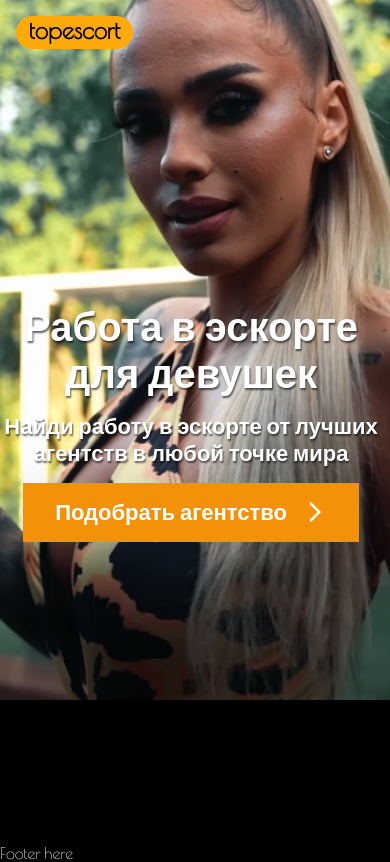
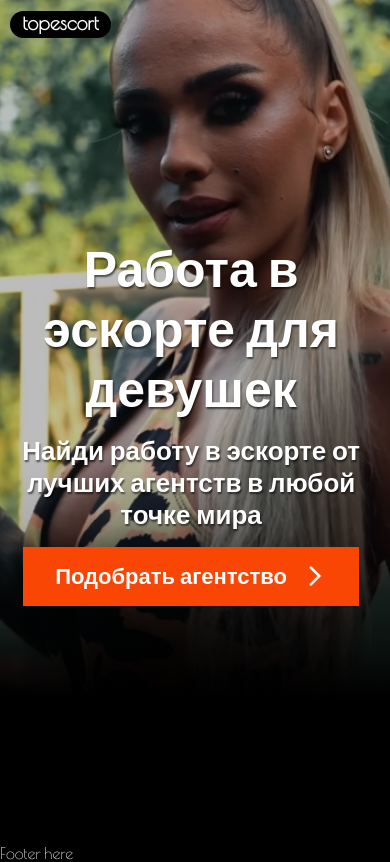
Before and after one commit to DmitryBoroday/top-html, a website: page index.html in a window 390 px wide. Drawn offline with nearby package versions, Linux system fonts and the light colour scheme.

Commit message:
more job

```diff
--- a/index.css
+++ b/index.css
@@ -39,12 +39,20 @@ header .logo {
     top: 1rem;
     left: 6rem;
     font-weight: bolder;
-    font-size: 24px;
+    font-size: 20px;
     border-radius: 28px;
     padding-inline: 0.8rem;
     padding-bottom: 0.3rem;
-    color: black;
-    background-color: rgb(255, 169, 10);
+    color: white;
+    background-color: black;
+    z-index: 50;
+}
+header .bg {
+    position: absolute;
+    inset: 0;
+    background: linear-gradient(270deg,rgba(0, 0, 0, 0.26) 75%, rgba(0, 0, 0, 1) 100%);
+    z-index: 30;
+    height: 100vh;
 }
 header picture img {
     width: 100%;
@@ -62,6 +70,7 @@ header article {
     justify-content: center;
     align-items: start;
     gap: 1rem;
+    z-index: 50;
 }
 header article h1 {
     text-align: start;
@@ -74,7 +83,7 @@ header article h2 {
     font-size: 32px;
 }
 header article a {
-    background-color: #f39108;
+    background-color: #f94604;
     display: flex;
     align-items: center;
     gap: 1rem;
@@ -90,8 +99,13 @@ header article a {
     height: 700px;
     object-fit: cover;
 }
+    header .bg {
+        height: 700px;
+     background: linear-gradient(180deg,rgba(0, 0, 0, 0.26) 75%, rgba(0, 0, 0, 1) 100%);
+}
     header .logo {
-    left: 1rem;
+      top: 0.66rem;
+      left: 0.6rem;
 }
     header article {
     position: absolute;
@@ -108,13 +122,13 @@ header article a {
 }
     header article h1 {
     text-align: center;
-    font-size: 40px;
+    font-size: 50px;
     line-height: normal;
     text-shadow: 1px 2px 2px rgba(0,0,0,0.6);
 }
     header article h2 {
     text-shadow: 1px 2px 2px rgba(0,0,0,0.6);
-    font-size: 22px;
+    font-size: 26px;
     text-align: center;
 }
 }
--- a/index.html
+++ b/index.html
@@ -34,6 +34,7 @@
         <div class='logo'>
           <p>topescort</p>
         </div>
+        <div class='bg'></div>
          <picture>
             <source
                 media='(min-width: 768px)'
```
